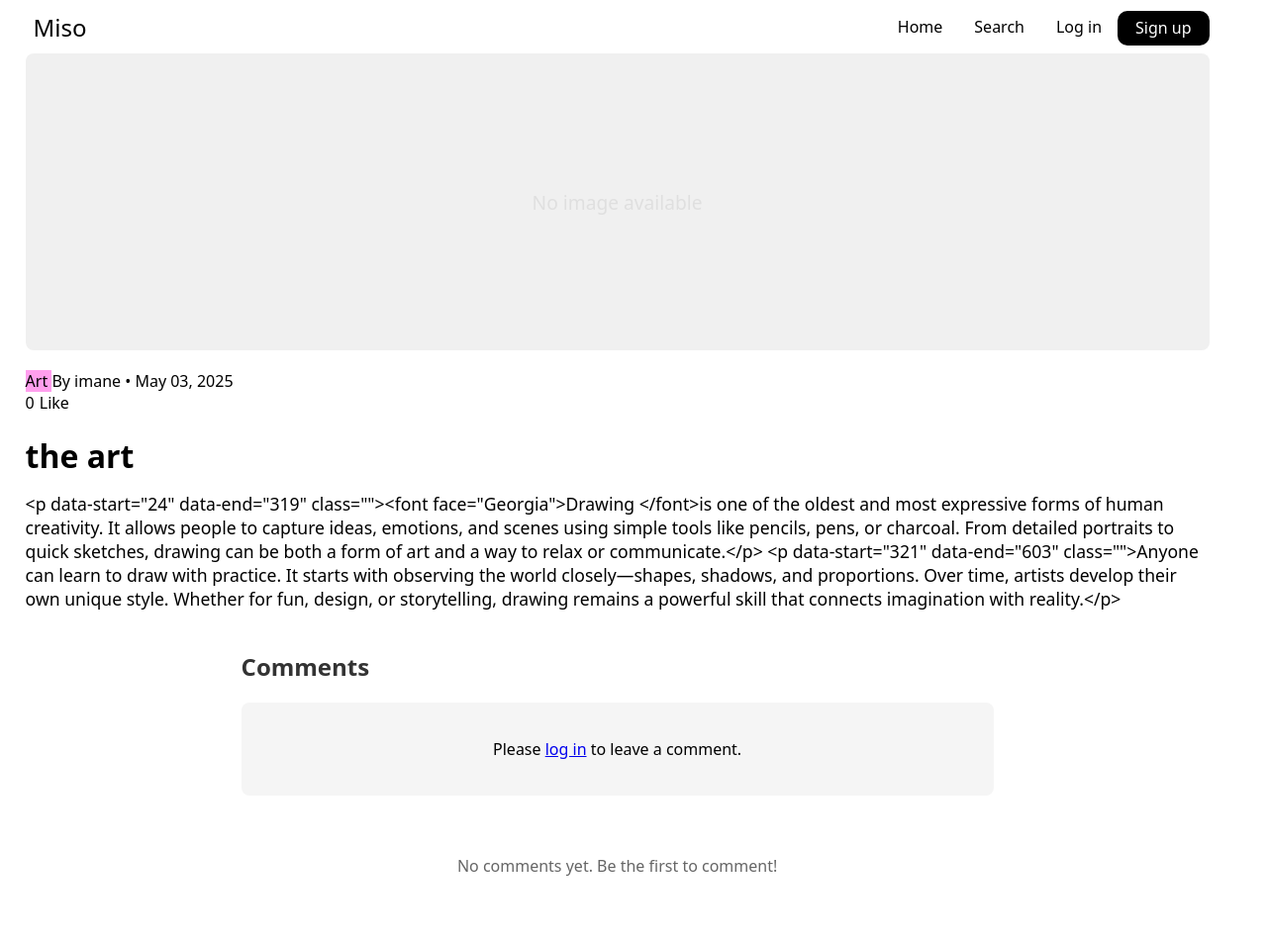
After one commit to imaneboulahya/Miso, a Flask app: page /article_be/1 in a window 1280 px wide. The commit adds this page. Shown: the whole page at 99% size. Run offline with Flask 3, Linux system fonts and the light colour scheme; some libraries are stand-ins or nearby versions.

Commit message:
fixit blasa d l comments

```diff
--- a/app.py
+++ b/app.py
@@ -157,6 +157,11 @@ def search_be():
                          results=articles.items,
                          active_category=category,
                          page=page)
+
+@app.route('/article_be/<int:id>')
+def article_be(id):
+    article = Article.query.get_or_404(id)
+    return render_template('article_be.html', article=article)
 
 @app.route('/article/<int:article_id>/comment', methods=['POST'])
 def add_comment(article_id):
--- a/static/css/article.css
+++ b/static/css/article.css
@@ -261,3 +261,23 @@ body {
     padding: 30px;
     color: #666;
 }
+.navbar-links li .sign {
+    background-color: black;
+    color: white;
+    border-radius: 10px;
+    padding: 6px 16px;
+    display: inline-block;
+    line-height: 1.2;
+    height: auto;
+    border: 2px solid black;
+    min-height: 32px;
+    position: relative;
+    top: 11px;
+}
+.navbar-links li .sign:hover {
+    cursor: pointer;
+    background-color: white;
+    border: 2px solid black;
+    color: black;
+    padding: 6px 16px;
+}
--- /dev/null
+++ b/templates/article_be.html
@@ -0,0 +1,94 @@
+<!DOCTYPE html>
+<html>
+<head>
+    <link rel="icon" href="{{ url_for('static', filename='images/Image.png') }}" type="image/png">
+    <link rel="stylesheet" href="{{ url_for('static', filename='css/article.css') }}">
+    <meta name="viewport" content="width=device-width, initial-scale=1.0">
+    <script src="{{ url_for('static', filename='js/script.js') }}" defer></script>
+    <script src="{{ url_for('static', filename='js/like.js') }}" defer></script>
+    <title>Miso - {{ article.title }}</title>
+</head>
+<body>
+    <nav class="navbar">
+        <a class="mi" href="{{ url_for('home_after_login') }}">Miso</a>
+        <a href="#" class="toggle-button">
+            <span class="bar"></span>
+            <span class="bar"></span>
+            <span class="bar"></span>
+        </a>
+        <div class="navbar-links">
+            <ul>
+              <li><a href="{{ url_for('home') }}">Home</a></li>
+              <li><a href="{{ url_for('search_be') }}">Search</a></li>
+              <li><a href="{{ url_for('login') }}">Log in</a></li>
+              <li><a class="sign" href="{{ url_for('signup') }}">Sign up</a></li>
+            </ul>
+        </div>
+    </nav>
+    <div class="article-container">
+        {% if article.image_url and article.image_url != 'default_article.jpg' %}
+        <img src="{{ url_for('static', filename='uploads/' + article.image_url) }}" alt="{{ article.title }}" class="article-image">
+        {% else %}
+        <div class="article-image-placeholder" style="background-color: #f0f0f0; height: 300px; display: flex; align-items: center; justify-content: center;">
+            No image available
+        </div>
+        {% endif %}
+        <div class="article-meta">
+            <div>
+                <span class="category-badge" style="background-color:
+                    {% if article.category == 'art' %}#FF9FEE
+                    {% elif article.category == 'culture' %}#B3B0FF
+                    {% elif article.category == 'sport' %}#FD0261
+                    {% elif article.category == 'economy' %}#aae354
+                    {% elif article.category == 'technology' %}#A4A1AA
+                    {% elif article.category == 'health' %}#524F56
+                    {% elif article.category == 'entrepreneurship' %}#252275
+                    {% else %}#91558e{% endif %};">
+                    {{ article.category|capitalize }}
+                </span>
+                <span>By {{ article.author.username }} • {{ article.date }}</span>
+            </div>
+            <div class="like-container" onclick="toggleLike({{ article.id }})">
+                <span class="like-count">{{ article.likes|length }}</span>
+                <span class="like">
+                    {% if 'user_id' in session and liked %}Liked{% else %}Like{% endif %}
+                </span>
+            </div>
+        </div>
+        <h1 class="article-title">{{ article.title }}</h1>
+        <div class="article-content">
+            {{ article.content }}
+        </div>
+    </div>
+    <div class="comments-section">
+        <h3 class="comments-title">Comments</h3>
+        {% if 'user_id' in session %}
+        <form class="comment-form" method="POST" action="{{ url_for('add_comment', article_id=article.id) }}">
+            <textarea name="comment_text" placeholder="Write your comment here..." required></textarea>
+            <button type="submit" class="submit-comment">Post Comment</button>
+        </form>
+        {% else %}
+        <div class="login-prompt">
+            <p>Please <a href="{{ url_for('login') }}">log in</a> to leave a comment.</p>
+        </div>
+        {% endif %}
+        <div class="comments-list">
+            {% if article.comments %}
+                {% for comment in article.comments %}
+                <div class="comment">
+                    <div class="comment-header">
+                        <span class="comment-author">{{ comment.author.username }}</span>
+                        <span class="comment-date">{{ comment.timestamp.strftime('%B %d, %Y at %H:%M') }}</span>
+                    </div>
+                    <div class="comment-content">
+                        {{ comment.text }}
+                    </div>
+                </div>
+                {% endfor %}
+                {% else %}
+                <div class="no-comments">No comments yet. Be the first to comment!</div>
+            {% endif %}
+        </div>
+    </div>
+</body>
+</html>
--- a/templates/index.html
+++ b/templates/index.html
@@ -71,7 +71,7 @@
           </div>
         </div>
         <div class="info">
-          <a href="{{ url_for('article', id=article.id) }}" class="block">
+          <a href="{{ url_for('article_be', id=article.id) }}" class="block">
             <span class="title">{{ article.title }}</span>
           </a>
           <p class="description">{{ article.excerpt }}</p>
```
